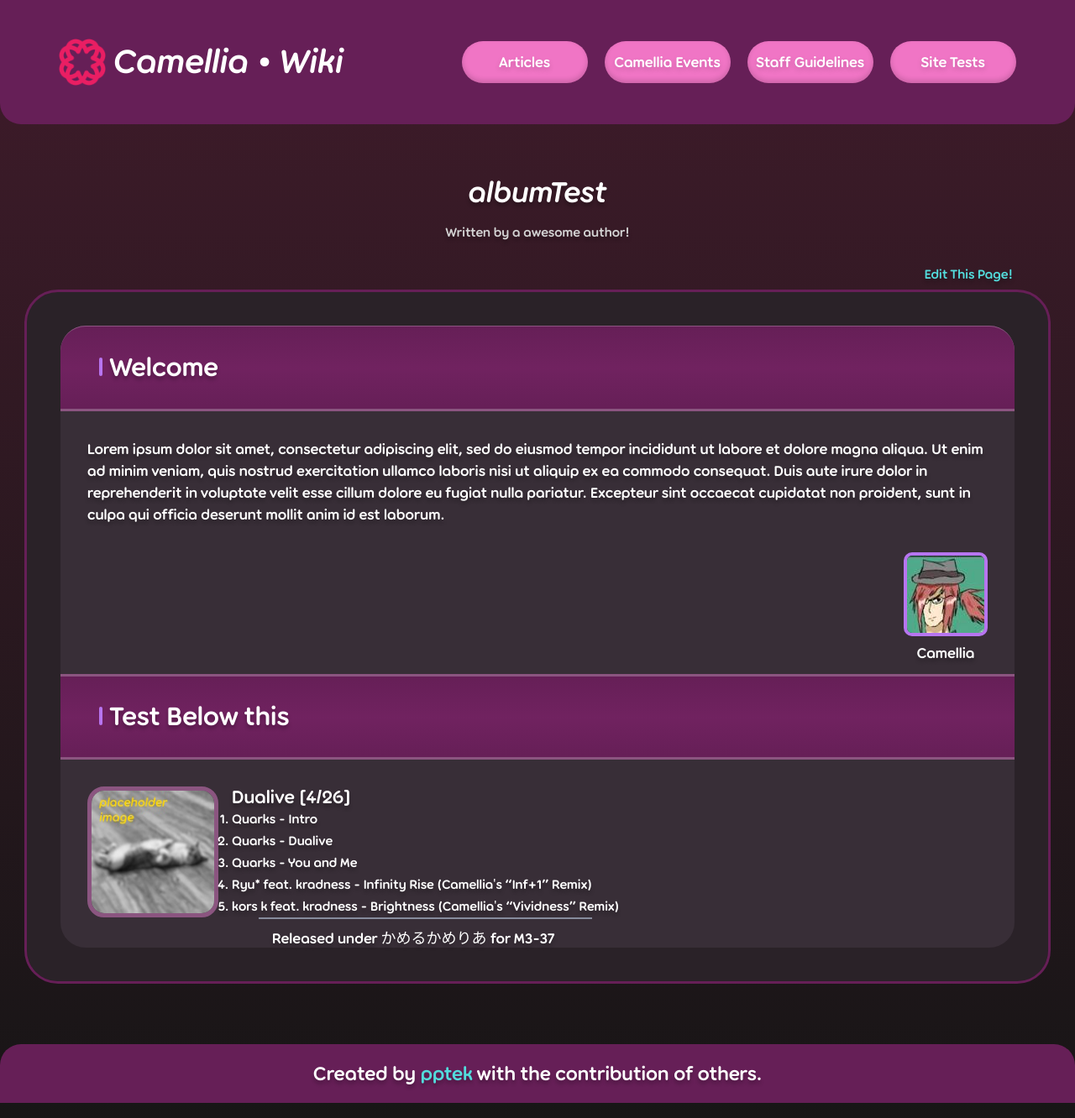
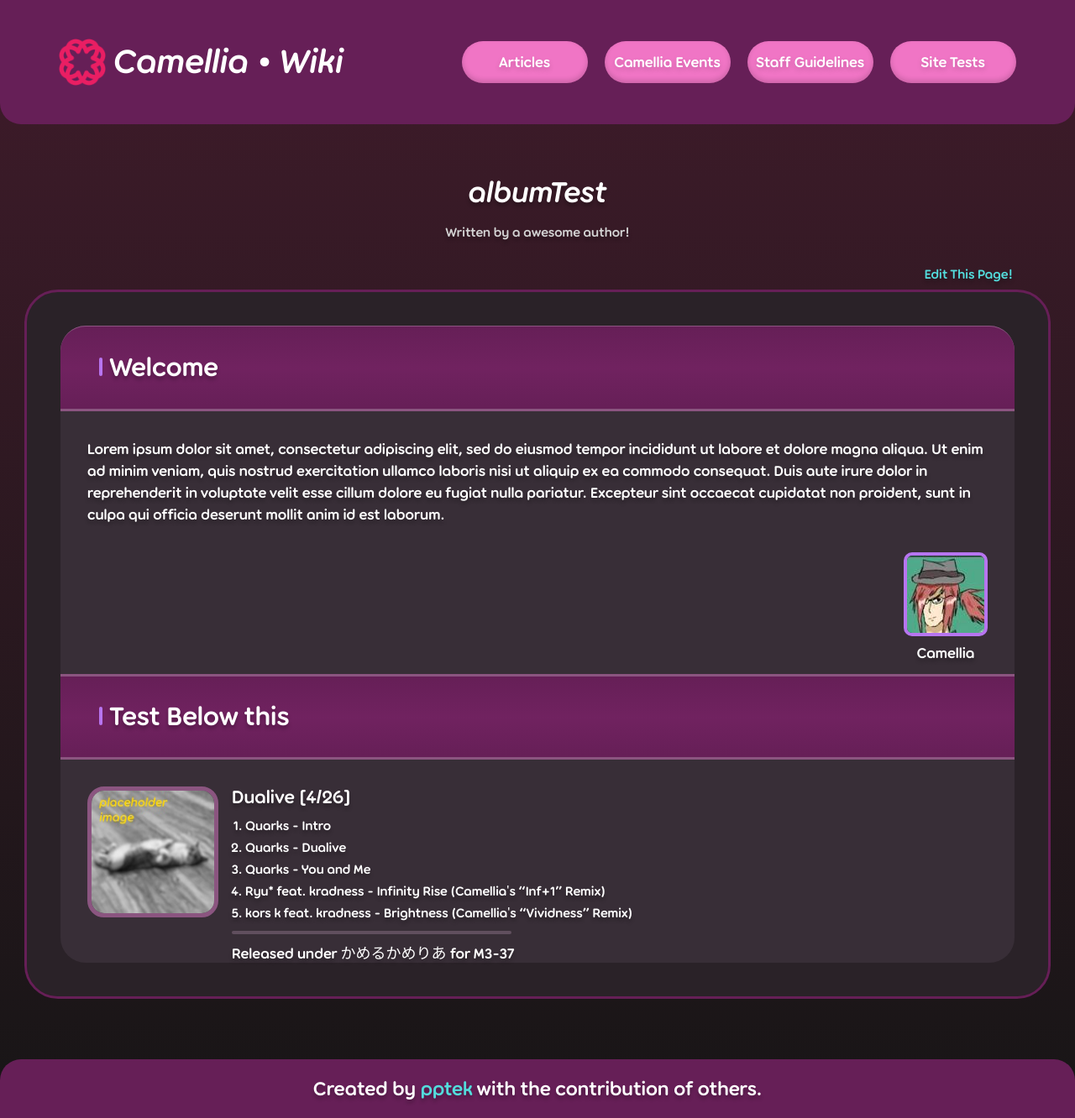
Before and after one commit to CamelliaCommunity/Wiki, a Jekyll site: the page built from _posts/2023-11-23-post-albumtest.md, in a window 1280 px wide and 1332 px high. Shown: the whole window at 84% size. Built offline with Jekyll 4.4.1, drawn with Linux system fonts in a browser that asks for light colours.

Commit message:
implement album container stuff

```diff
--- a/assets/_scss/styles.scss
+++ b/assets/_scss/styles.scss
@@ -292,8 +292,26 @@ a:hover {
     flex-direction: column;
     margin-left: 16px;
 
+    h5 {
+      margin-bottom: 8px;
+    }
+
     ol {
       padding: 0;
+      padding-left: 16px;
+    }
+
+    hr {
+      background: #604f5e 0% 0% no-repeat padding-box;
+      height: 4px;
+      width: 333px;
+      margin-left: 0;
+      margin-top: 8px;
+      border-radius: 6px;
+    }
+
+    p {
+      padding-left: 0;
     }
   }
 }
--- a/assets/css/styles.css
+++ b/assets/css/styles.css
@@ -822,8 +822,23 @@ a:hover {
   flex-direction: column;
   margin-left: 16px;
 }
+.albumContainer .albumContentsContainer h5 {
+  margin-bottom: 8px;
+}
 .albumContainer .albumContentsContainer ol {
   padding: 0;
+  padding-left: 16px;
+}
+.albumContainer .albumContentsContainer hr {
+  background: #604f5e 0% 0% no-repeat padding-box;
+  height: 4px;
+  width: 333px;
+  margin-left: 0;
+  margin-top: 8px;
+  border-radius: 6px;
+}
+.albumContainer .albumContentsContainer p {
+  padding-left: 0;
 }
 
 blockquote {
```
Also changed, not shown: 1 other file.
